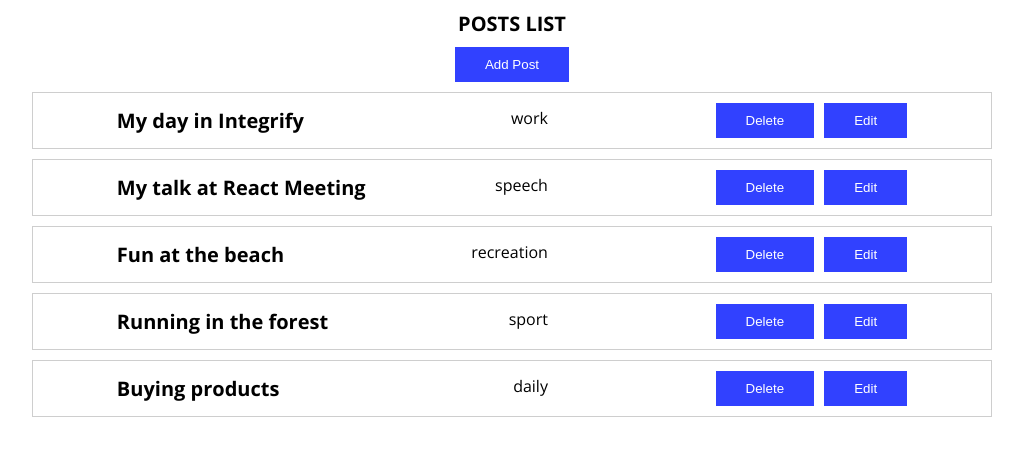
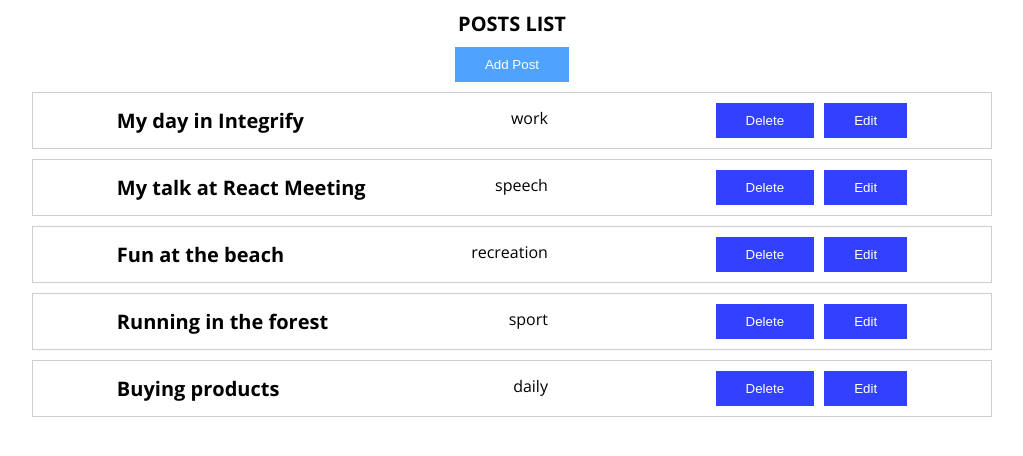
Before and after one commit to anyariazantceva/react-router-app, a React (Create React App) app: page / in a window 1280 px wide. In both pictures the pointer is over the button "Add Post". Shown: the top 456 px of the page, without its empty margins (128-1151 px from the left). Built offline with nearby package versions, Linux system fonts and the light colour scheme.

Commit message:
Fixed styles

```diff
--- a/src/components/main-page.css
+++ b/src/components/main-page.css
@@ -27,5 +27,8 @@
     background-color: #3141ff;
     color: #fff;
     padding: 10px 30px;
+}
 
+.btn:hover, .btn:active {
+    background-color: #50a2ff;
 }
```
